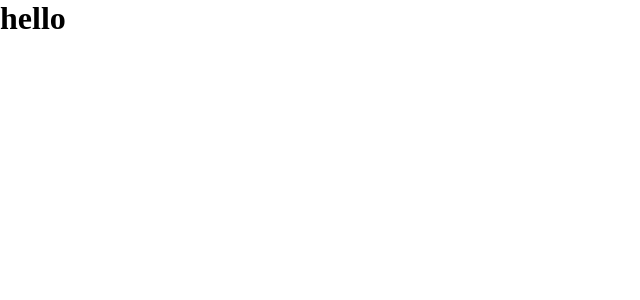
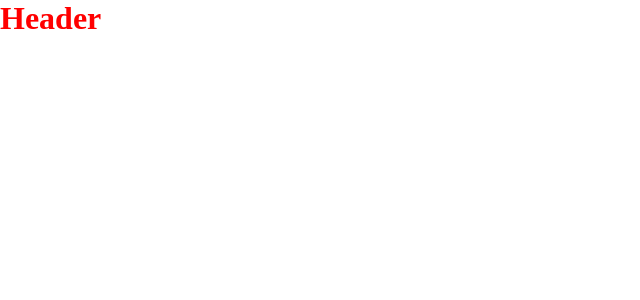
Before and after one commit to bduarte10/site-mutualiza, a Next.js app: page / in a window 1280 px wide. Shown: the top 300 px of the page, without its empty margins (0-640 px from the left). Built offline with nearby package versions, Linux system fonts and the light colour scheme.

Commit message:
feat: header component

```diff
--- /dev/null
+++ b/src/components/Header/Header.tsx
@@ -0,0 +1,9 @@
+import styles from './header.module.css'
+
+export function Header() {
+  return (
+    <header>
+      <h1 className={styles.title}>Header</h1>
+    </header>
+  )
+}
--- /dev/null
+++ b/src/components/Header/header.module.css
@@ -0,0 +1,3 @@
+.title {
+  color: red;
+}
--- a/src/pages/index.tsx
+++ b/src/pages/index.tsx
@@ -1,3 +1,4 @@
+import { Header } from '@/components/Header/Header'
 export default function Home() {
-  return <h1>hello</h1>
+  return <Header />
 }
```
